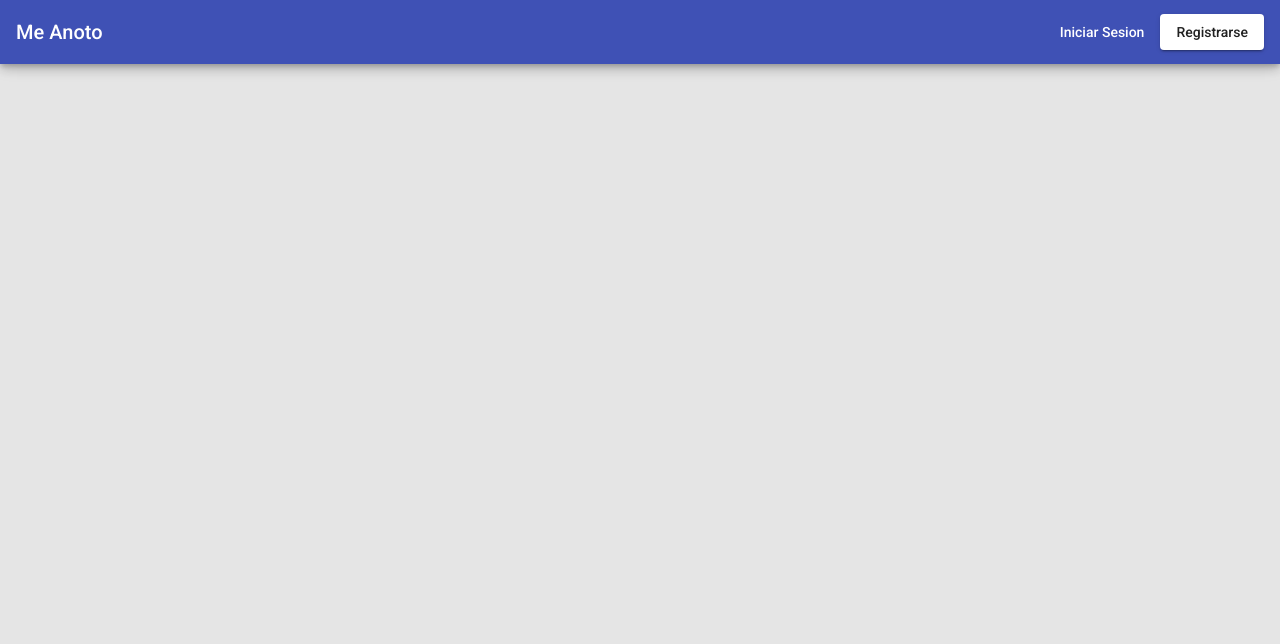
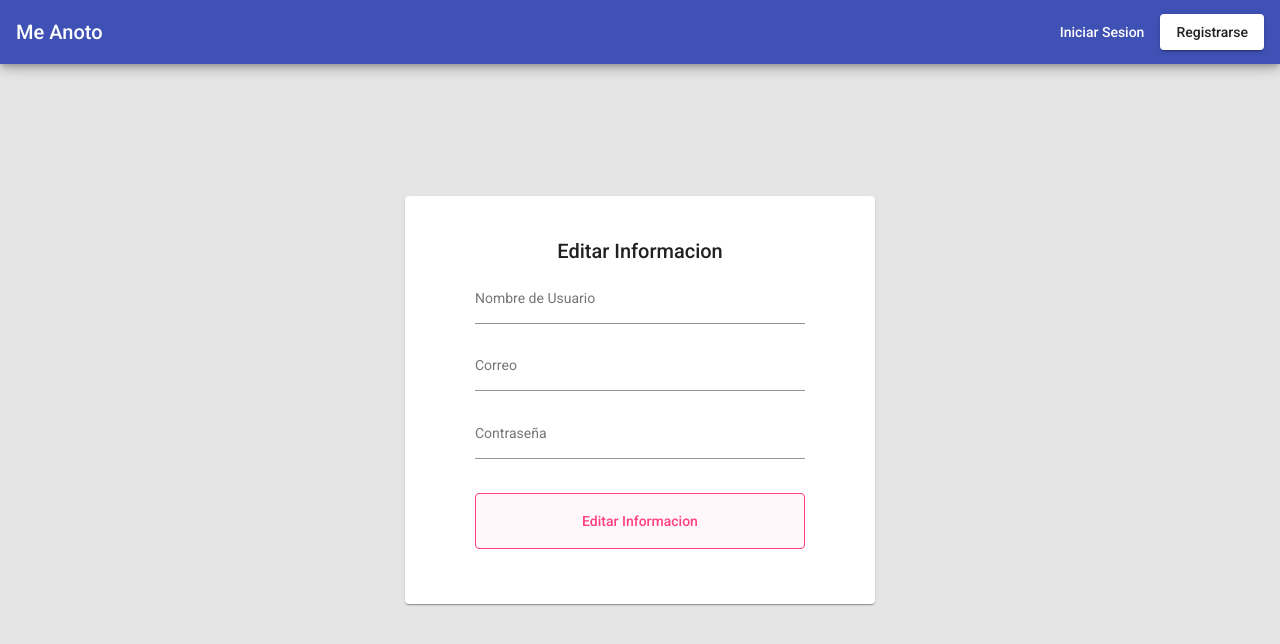
Before and after one commit to paralelogramo/Web.-Tech., an Angular app: page /editinfo in a window 1280 px wide. Before the commit this address led to /. Shown: the top 644 px of the page. Built offline with nearby package versions, Linux system fonts and the light colour scheme.

Commit message:
Edit View Added
Edit view added

```diff
--- a/src/app/app-routing.module.ts
+++ b/src/app/app-routing.module.ts
@@ -8,7 +8,7 @@ const routes: Routes = [
   { path: '', pathMatch: 'full', redirectTo: 'signin' },
   { path: 'signin', component: SigninComponent },
   { path: 'register', component: RegisterComponent },
-  { path: 'edit', component: EditinfoComponent }
+  { path: 'editinfo', component: EditinfoComponent }
 ];
 
 @NgModule({
--- a/src/app/app.module.ts
+++ b/src/app/app.module.ts
@@ -16,7 +16,7 @@ const routes: Routes = [
   { path: '', pathMatch: 'full', redirectTo: 'signin' },
   { path: 'signin', component: SigninComponent },
   { path: 'register', component: RegisterComponent },
-  { path: 'edit', component: EditinfoComponent }
+  { path: 'editinfo', component: EditinfoComponent }
 ];
 
 @NgModule({
--- a/src/app/components/editinfo/editinfo.component.html
+++ b/src/app/components/editinfo/editinfo.component.html
@@ -1 +1,35 @@
-<p>editinfo works!</p>
+<div class="main-wrapper" fxLayout="row" fxLayoutAlign="center center">
+    <mat-card class="box">
+      <mat-card-header>
+        <mat-card-title>Editar Informacion</mat-card-title>
+      </mat-card-header>
+
+      <form class="example-form" [formGroup]="formularioRegistro" (ngSubmit)="update()">
+
+        <mat-card-content>
+          <mat-form-field class="example-full-width">
+            <input matInput placeholder="Nombre de Usuario"
+            formControlName=nickname>
+          </mat-form-field>
+
+          <mat-form-field class="example-full-width">
+            <input matInput id="email" placeholder="Correo"
+            formControlName=email>
+          </mat-form-field>
+
+          <mat-form-field class="example-full-width">
+            <input matInput id="password" placeholder="Contraseña"
+            formControlName=password>
+          </mat-form-field>
+
+          <!-- <mat-form-field class="example-full-width">
+            <input matInput id="form_cpass" placeholder="Confirmar Contraseña">
+          </mat-form-field>        -->
+
+        </mat-card-content>
+
+        <button mat-stroked-button color="accent" class="btn-block">Editar Informacion</button>
+
+      </form>
+    </mat-card>
+  </div>
--- a/src/app/components/editinfo/editinfo.component.ts
+++ b/src/app/components/editinfo/editinfo.component.ts
@@ -1,15 +1,29 @@
-import { Component, OnInit } from '@angular/core';
+import { Component } from '@angular/core';
+import { FormGroup, FormBuilder } from '@angular/forms';
+import { CrudService } from '../../services/crud.service';
 
 @Component({
   selector: 'app-editinfo',
   templateUrl: './editinfo.component.html',
   styleUrls: ['./editinfo.component.css']
 })
-export class EditinfoComponent implements OnInit {
+export class EditinfoComponent {
 
-  constructor() { }
+  formularioRegistro:FormGroup;
 
-  ngOnInit(): void {
-  }
+  constructor(
+    public formulario:FormBuilder,
+    private crudService:CrudService
+    ) {
+    this.formularioRegistro = this.formulario.group({
+      nickname:[''],
+      email:[''],
+      password:['']
+    });
+   }
+
+   update():any{
+     this.crudService.updateUser(this.formularioRegistro.value);
+   }
 
 }
--- a/src/app/components/register/register.component.ts
+++ b/src/app/components/register/register.component.ts
@@ -25,7 +25,7 @@ export class RegisterComponent {
 
 
   register():any{
-    var a = this.crudService.registerUser(this.formularioRegistro.value).subscribe();
+    this.crudService.registerUser(this.formularioRegistro.value).subscribe();
     this.formularioRegistro.reset();
   }
 
--- a/src/app/components/signin/signin.component.html
+++ b/src/app/components/signin/signin.component.html
@@ -5,7 +5,7 @@
         <mat-card-title>Bienvenid@</mat-card-title>
       </mat-card-header>
 
-      <form class="example-form">
+      <form class="example-form" (ngSubmit)="login()">
         <mat-card-content>
           <mat-form-field class="example-full-width">
             <input matInput placeholder="Nombre de Usuario">
--- a/src/app/components/signin/signin.component.ts
+++ b/src/app/components/signin/signin.component.ts
@@ -1,15 +1,17 @@
-import { Component, OnInit } from '@angular/core';
+import { Component } from '@angular/core';
+import { Router } from '@angular/router';
 
 @Component({
   selector: 'app-signin',
   templateUrl: './signin.component.html',
   styleUrls: ['./signin.component.css']
 })
-export class SigninComponent implements OnInit {
+export class SigninComponent{
 
-  constructor() { }
+  constructor(private router:Router) { }
 
-  ngOnInit(): void {
+  login(): any{
+    this.router.navigateByUrl('/editinfo');
   }
 
 }
--- a/src/app/services/crud.service.ts
+++ b/src/app/services/crud.service.ts
@@ -16,4 +16,7 @@ export class CrudService {
   registerUser(data:User): Observable<any>{
     return this.clienteHttp.post(this.API+"?insertar=1",data);
   }
+
+  updateUser(data:User): void{
+  }
 }
```
